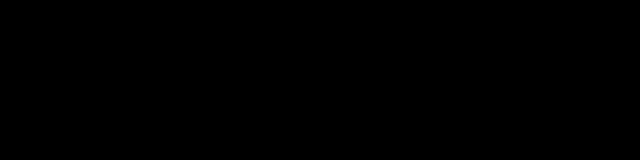
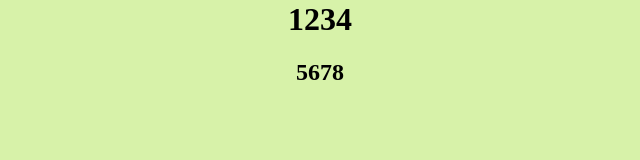
Before and after one commit to raojwi/mycodingpassion, a plain HTML site: page index.html in a window 1280 px wide. Shown: the whole page, without its empty margins (320-960 px from the left). Drawn offline with Linux system fonts and the light colour scheme.

Commit message:
initialcommit

```diff
--- a/styles.css
+++ b/styles.css
@@ -1,5 +1,5 @@
 body{
     margin: 1;
-    background-color: black;
+    background-color: #d7f2a9;
     text-align: center;
 }
```
